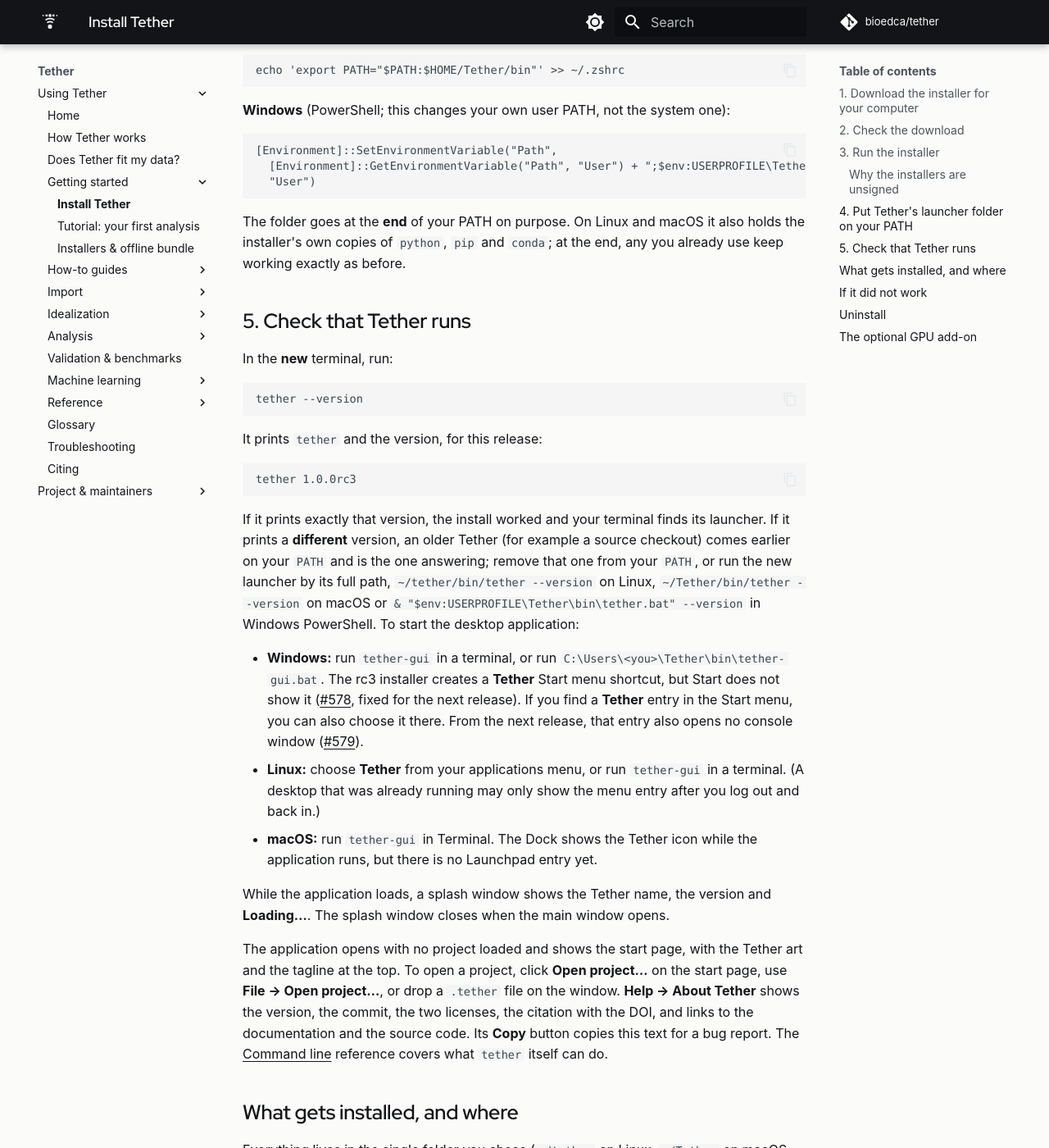
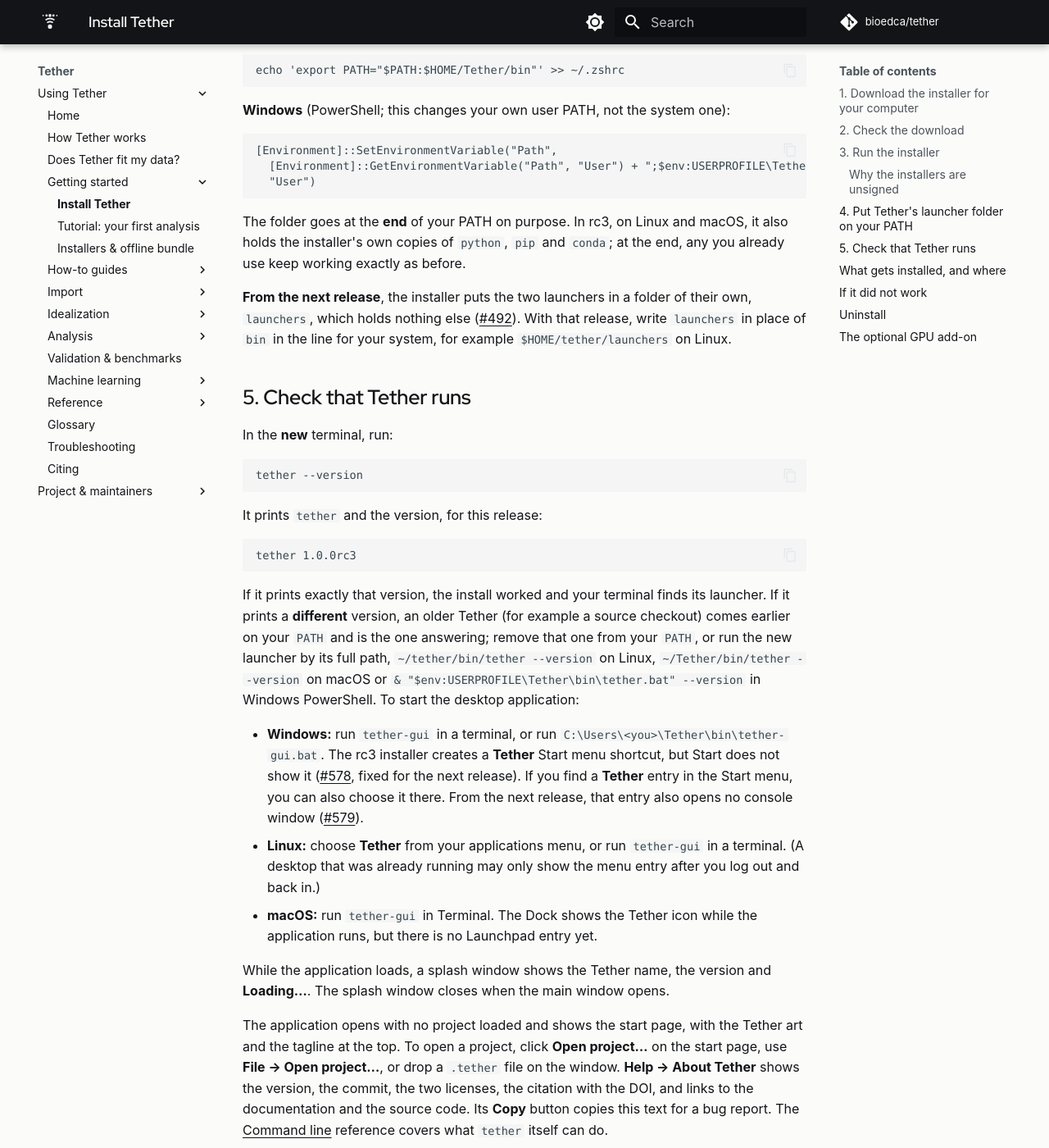
Before and after one commit to bioedca/tether, an MkDocs documentation site: the page built from docs/install.md, in a window 1280 px wide and 1400 px high, scrolled down 4240 px. Shown: the whole window at 82% size. Built offline with MkDocs 1.6.1 and Material for MkDocs 9.7.7, drawn with Linux system fonts in a browser that asks for light colours; comment, search, counter and statistics services are not loaded; the version menu is left out; some of the changed text lies outside the part shown.

Commit message:
fix(packaging): give the launchers a folder of their own, <prefix>/launchers (#492)
The installer wrote tether and tether-gui into <prefix>/bin. On Linux and
macOS that is the bin of constructor's base env, the python + conda
bootstrap, so the PATH line the install guide gives also exposed the
bootstrap's python, pip, conda and about 120 other programs.

post_install.sh and post_install.bat now write the two launchers into
<prefix>/launchers on all three systems, a folder that holds nothing else.
install_smoke.sh fails unless that folder holds exactly the two launchers,
and its PATH and tether.bat checks go through it, in both packaging.yml
and release.yml. ADR-0094 amends ADR-0051. The install guide, README,
command-line page and packaging page name the new folder for the next
release; rc3 keeps bin.

````diff
--- a/docs/install.md
+++ b/docs/install.md
@@ -196,9 +196,14 @@
   "User")
 ```
 
-The folder goes at the **end** of your PATH on purpose. On Linux and macOS it also holds the
-installer's own copies of `python`, `pip` and `conda`; at the end, any you already use keep
-working exactly as before.
+The folder goes at the **end** of your PATH on purpose. In rc3, on Linux and macOS, it also
+holds the installer's own copies of `python`, `pip` and `conda`; at the end, any you already use
+keep working exactly as before.
+
+**From the next release**, the installer puts the two launchers in a folder of their own,
+`launchers`, which holds nothing else
+([#492](https://github.com/bioedca/tether/issues/492)). With that release, write `launchers`
+in place of `bin` in the line for your system, for example `$HOME/tether/launchers` on Linux.
 
 ## 5. Check that Tether runs
 
@@ -251,7 +256,7 @@
 
 | Inside the install folder | What it is |
 |---|---|
-| `bin/tether`, `bin/tether-gui` (on Windows, `bin\tether.bat`, `bin\tether-gui.bat`) | The two launchers this page puts on your PATH. |
+| `bin/tether`, `bin/tether-gui` (on Windows, `bin\tether.bat`, `bin\tether-gui.bat`) | The two launchers this page puts on your PATH. From the next release they are in `launchers/` (on Windows, `launchers\`), a folder that holds only them. |
 | `envs/tether` | The Tether application and everything it runs on. |
 | `envs/sidecar` | A separate, isolated copy of tMAVEN used for one-click idealization. It is kept apart because it needs older library versions than the application. |
 | everything else | The small installer toolkit used once, at install time, to lay down the two folders above. It holds no Tether code. |
@@ -315,7 +320,8 @@
 rm -f ~/.local/share/icons/hicolor/scalable/apps/tether.svg
 ```
 
-Then delete the `export PATH=…/tether/bin` line from `~/.bashrc`.
+Then delete the `export PATH=…/tether/bin` line (`…/tether/launchers` from the next release)
+from `~/.bashrc`.
 
 **macOS**
 
@@ -323,7 +329,8 @@
 rm -rf ~/Tether
 ```
 
-Then delete the `export PATH=…/Tether/bin` line from `~/.zshrc`.
+Then delete the `export PATH=…/Tether/bin` line (`…/Tether/launchers` from the next release)
+from `~/.zshrc`.
 macOS keeps its package receipt for the install; it is a small record and does no harm left
 in place.
 
@@ -331,7 +338,8 @@
 **Uninstall**. The uninstaller removes the Start menu shortcut as well. An installer from
 1.0.0-rc2 or earlier does not, so if a **Tether** folder is still in the Start menu afterwards,
 delete it. Remove
-`C:\Users\<you>\Tether\bin` from your user PATH under **Settings → System → About → Advanced
+`C:\Users\<you>\Tether\bin` (`C:\Users\<you>\Tether\launchers` from the next release) from your
+user PATH under **Settings → System → About → Advanced
 system settings → Environment Variables**.
 
 Projects, movies and exports saved anywhere **outside** the install folder are not touched
````
Also changed, not shown: README.md (+5 -3 lines), docs/adr/0051-installed-app-launch-surface.md (+1 -1 lines), docs/adr/0094-the-launchers-get-a-folder-of-their-own.md (added, +88 -0 lines), docs/adr/README.md (+2 -1 lines), docs/cli.md (+8 -3 lines), docs/packaging.md (+8 -0 lines), 9 other files.
